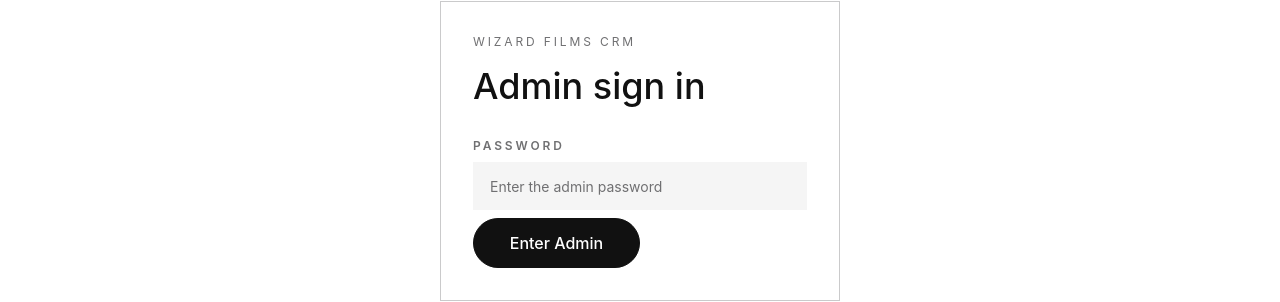
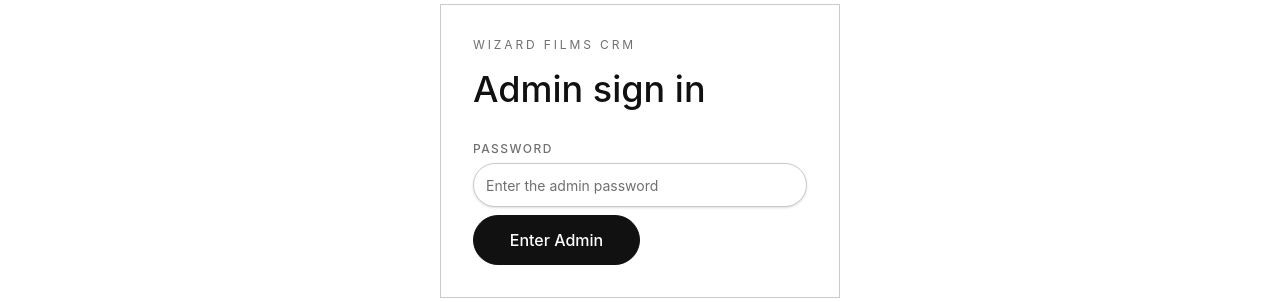
Before and after one commit to ani4aniket/wizard-films-landing-page, a Next.js app: page /admin in a window 1280 px wide. Shown: the part 330-632 px from the top of the page. Built offline with nearby package versions, Linux system fonts and the light colour scheme; no server answers; the database is empty.

Commit message:
improve ui

```diff
--- a/components/admin/admin-fields.tsx
+++ b/components/admin/admin-fields.tsx
@@ -10,13 +10,13 @@
 import { cn } from "@/lib/utils"
 
 const fieldLabelClass =
-  "w-full items-start justify-start text-left text-xs tracking-[0.24em] text-muted-foreground uppercase"
+  "text-left text-xs font-medium uppercase tracking-[0.12em] text-muted-foreground"
 
 const inputChromeClass =
-  "h-12 w-full rounded-none border border-transparent bg-secondary px-4 text-sm text-foreground transition outline-none focus-visible:border-primary focus-visible:ring-0 focus-visible:bg-background"
+  "h-11 w-full rounded-md border border-border bg-background px-3 text-sm text-foreground shadow-sm transition-[border-color,box-shadow] outline-none placeholder:text-muted-foreground focus-visible:border-primary focus-visible:ring-2 focus-visible:ring-ring/30"
 
 const textareaChromeClass =
-  "min-h-[unset] w-full resize-y rounded-none border border-transparent bg-secondary px-4 py-3 text-sm text-foreground transition outline-none focus-visible:border-primary focus-visible:ring-0 focus-visible:bg-background"
+  "min-h-[unset] w-full resize-y rounded-md border border-border bg-background px-3 py-2.5 text-sm text-foreground shadow-sm transition-[border-color,box-shadow] outline-none placeholder:text-muted-foreground focus-visible:border-primary focus-visible:ring-2 focus-visible:ring-ring/30"
 
 const RACK_COL = {
   1: "md:col-start-1",
@@ -83,7 +83,7 @@
     <Label
       htmlFor={inputId}
       className={cn(
-        "flex w-full flex-col gap-2",
+        "flex w-full flex-col items-start gap-1.5",
         fieldLabelClass,
         rack && "md:row-start-1 md:self-end",
         rack && col
@@ -121,7 +121,7 @@
 
   if (!rack) {
     return (
-      <div className="space-y-2">
+      <div className="space-y-1.5">
         {labelEl}
         {inputEl}
         {hintEl}
@@ -130,7 +130,7 @@
   }
 
   return (
-    <div className="max-md:space-y-2 md:contents">
+    <div className="max-md:space-y-1.5 md:contents">
       {labelEl}
       {inputEl}
       {hintEl}
@@ -159,10 +159,13 @@
   const areaId = `${baseId}-area`
   const hintElId = hint ? `${baseId}-hint` : undefined
   return (
-    <div className="space-y-2">
+    <div className="space-y-1.5">
       <Label
         htmlFor={areaId}
-        className={cn("flex w-full flex-col gap-2", fieldLabelClass)}
+        className={cn(
+          "flex w-full flex-col items-start gap-1.5",
+          fieldLabelClass
+        )}
       >
         {label}
       </Label>
```
